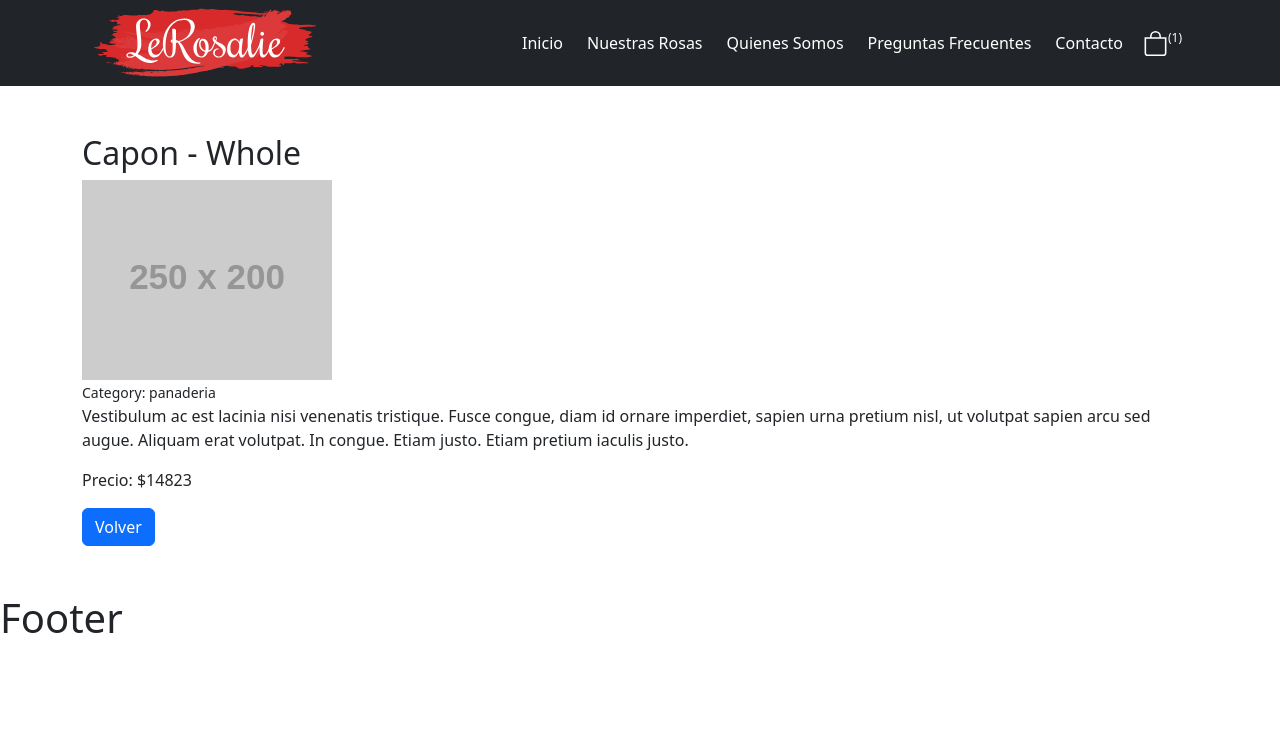
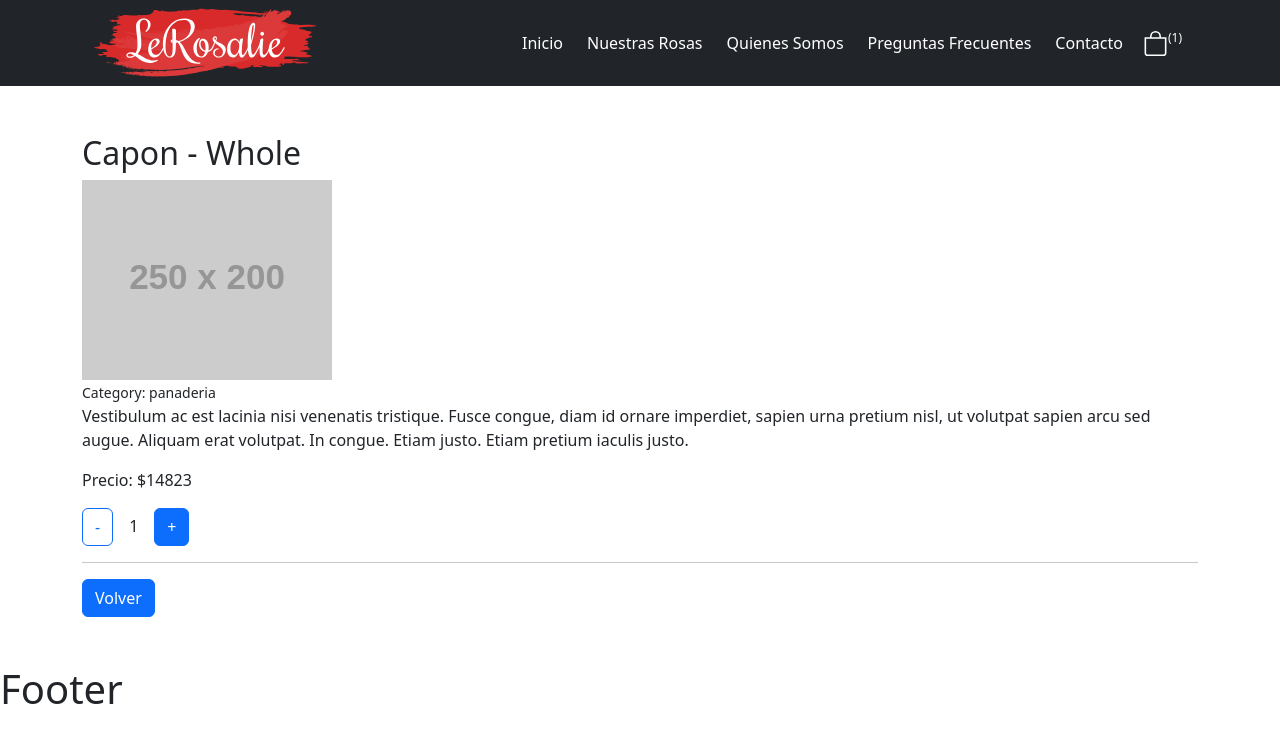
Before and after one commit to Jnieto2408/lerosalie, a React (Vite) app: page /item/1 in a window 1280 px wide. Shown: the top 742 px of the page. Built offline with nearby package versions, Linux system fonts and the light colour scheme.

Commit message:
handling events

```diff
--- /dev/null
+++ b/src/components/ItemCount/ItemCount.jsx
@@ -0,0 +1,21 @@
+import { useState } from "react"
+
+
+const ItemCount = ({max}) => {
+    const [cantidad, setCantidad] = useState(1)
+    const handleRestar = () => {
+        cantidad > 1 && setCantidad(cantidad - 1)
+    }
+    const handleSumar = () => {
+        cantidad < max && setCantidad(cantidad + 1)
+    }
+  return (
+    <div>
+        <button onClick={handleRestar} className="btn btn-outline-primary">-</button>
+        <span className="mx-3">{cantidad}</span>
+        <button onClick={handleSumar} className="btn btn-primary">+</button>
+    </div>
+  )
+}
+
+export default ItemCount
--- a/src/components/ItemDetail/ItemDetail.jsx
+++ b/src/components/ItemDetail/ItemDetail.jsx
@@ -1,8 +1,9 @@
 import { Button } from "react-bootstrap"
 import { useNavigate } from "react-router-dom"
+import ItemCount from "../ItemCount/ItemCount"
 
 
-const ItemDetail = ({name, category, image, description, price}) => {
+const ItemDetail = ({name, category, image, description, price, stock}) => {
 
   const navigate = useNavigate()
   const handleVolver = () => {
@@ -16,6 +17,8 @@ const ItemDetail = ({name, category, image, description, price}) => {
       <small>Category: {category}</small>
       <p>{description}</p>
       <p>Precio: ${price}</p>
+        <ItemCount max={stock} />
+        <hr/>
         <Button className="btn btn-primary" onClick={handleVolver}>Volver</Button>
     </div>
   )
--- a/src/data/MOCK_DATA.json
+++ b/src/data/MOCK_DATA.json
@@ -4,7 +4,7 @@
   "description": "Vestibulum ac est lacinia nisi venenatis tristique. Fusce congue, diam id ornare imperdiet, sapien urna pretium nisl, ut volutpat sapien arcu sed augue. Aliquam erat volutpat.\n\nIn congue. Etiam justo. Etiam pretium iaculis justo.",
   "image": "http://dummyimage.com/250x200.png/dddddd/000000",
   "price": 14823,
-  "stock": 82,
+  "stock": 12,
   "category": "panaderia"
 }, {
   "id": 2,
```
